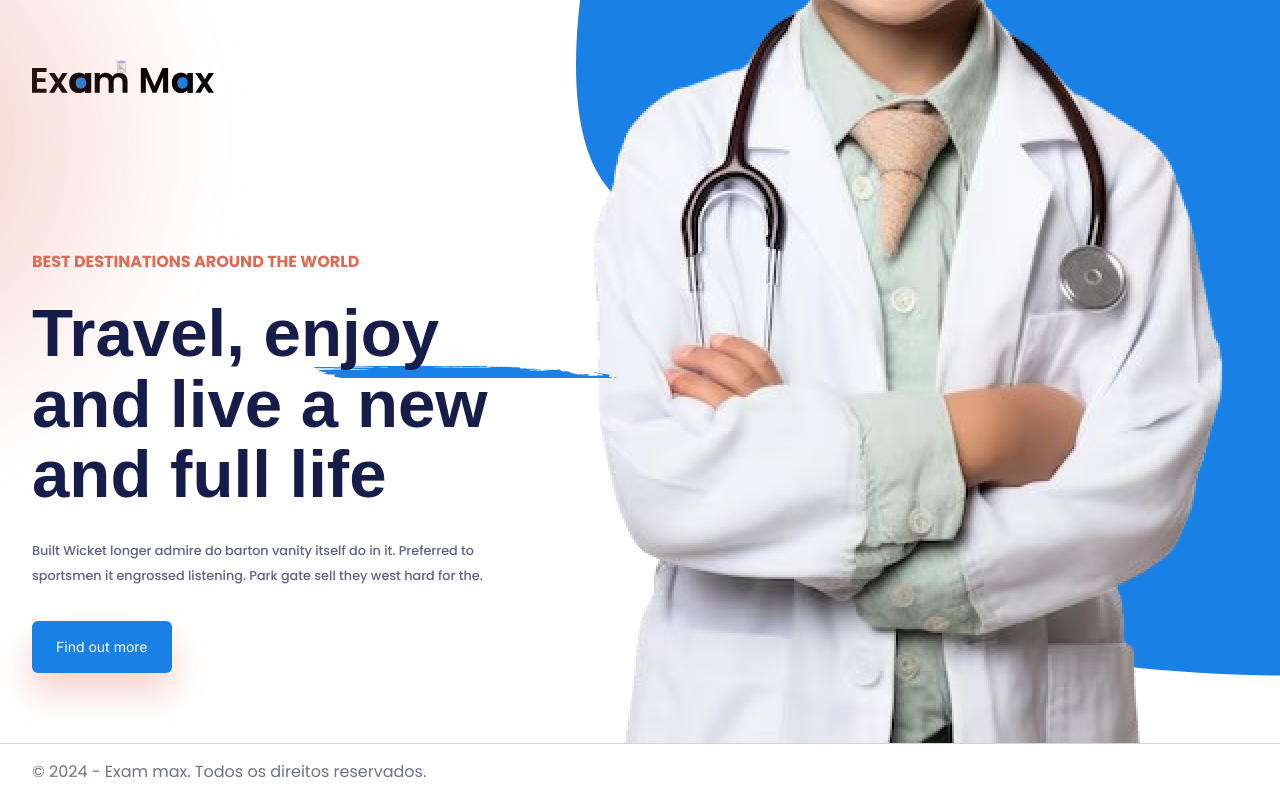
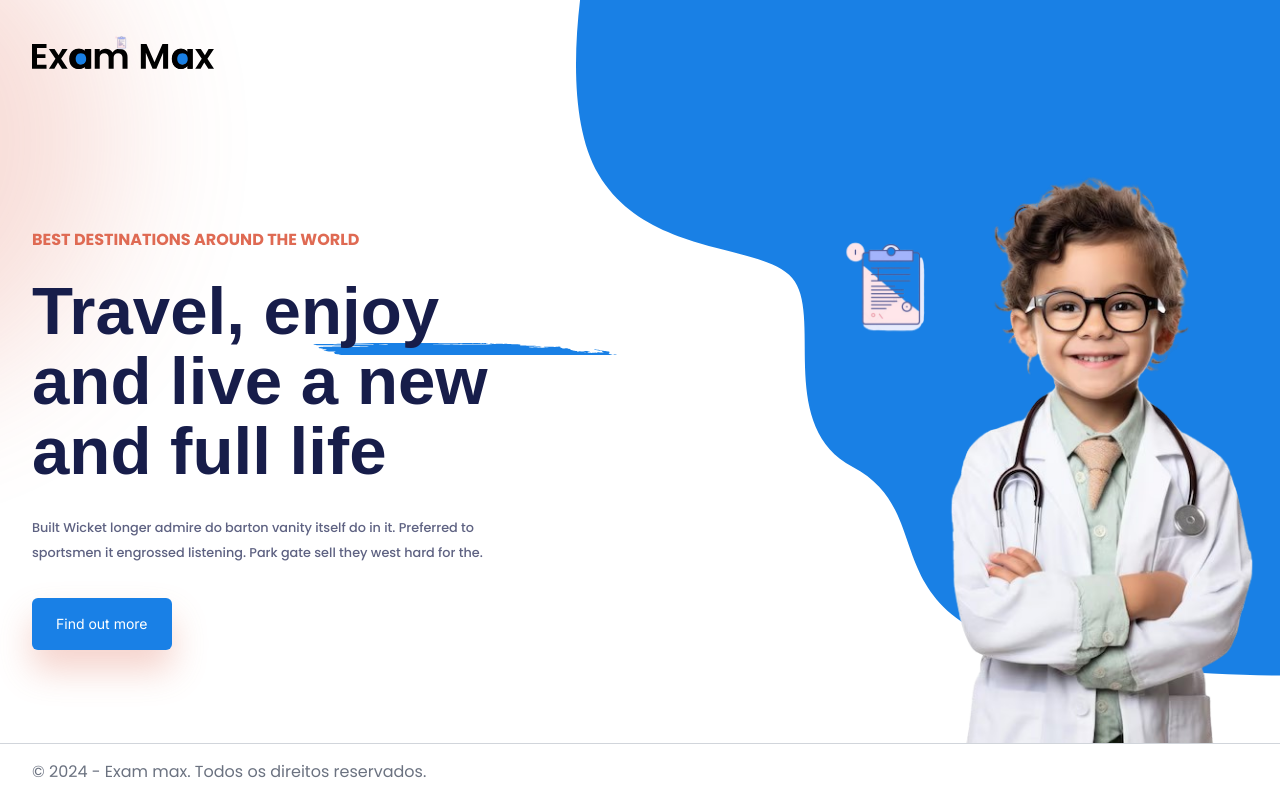
Before and after one commit to GabrielLuZz/exam-max, a Next.js app in the folder front/: page / in a window 1280 px wide. Built offline with nearby package versions, Linux system fonts and the light colour scheme; a web font is replaced by a local one.

Commit message:
feat: header scroll, fix: tamanho da imagem do médico para telas lg

```diff
--- a/front/src/app/page.tsx
+++ b/front/src/app/page.tsx
@@ -25,7 +25,7 @@ export default function Home() {
             height={626}
             src={little_doctor}
             alt=""
-            className="absolute right-0 bottom-[-0rem] z-[-1] w-full max-w-[21.5rem] sm:max-w-[25rem] lg:w-auto lg:max-w-[none]"
+            className="absolute right-0 bottom-[-0rem] z-[-1] w-full max-w-[21.5rem] sm:max-w-[25rem] lg:max-w-[28rem]"
           />
           <span
             className="font-poppins font-bold text-app-secondary mb-6 uppercase "
@@ -57,7 +57,7 @@ export default function Home() {
             href="/exames"
             className={`${buttonVariants({
               variant: "big",
-            })} px-6 py-4 h-auto shadow-app-shadow-secondary mb-5`}
+            })} px-6 py-4 h-auto shadow-app-shadow-secondary mb-12`}
           >
             Find out more
           </Link>
--- a/front/src/components/templates/Header.tsx
+++ b/front/src/components/templates/Header.tsx
@@ -1,11 +1,33 @@
+"use client";
 import Image from "next/image";
 import logo from "@/assets/img/logo.svg";
+import { UIEvent, useEffect, useState } from "react";
 
 export function Header() {
+  const [isScrolled, setIsScrolled] = useState(false);
+
+  useEffect(() => {
+    const handleScroll = () => {
+      if (window.scrollY > 50) {
+        setIsScrolled(true);
+      } else {
+        setIsScrolled(false);
+      }
+    };
+
+    window.addEventListener("scroll", handleScroll);
+
+    return () => {
+      window.removeEventListener("scroll", handleScroll);
+    };
+  }, []);
+
   return (
     <header
-      className="pt-14"
-      style={{ marginBottom: "clamp(2rem, 8.375cqi, 8.375rem)" }}
+      className={`py-8 sticky top-0 transition-all duration-200 z-[1] ${
+        isScrolled ? "backdrop-blur-xl" : ""
+      }`}
+      style={{ marginBottom: "clamp(2rem, 6.375cqi, 6.375rem)" }}
     >
       <div className="wrapper">
         <Image
```
